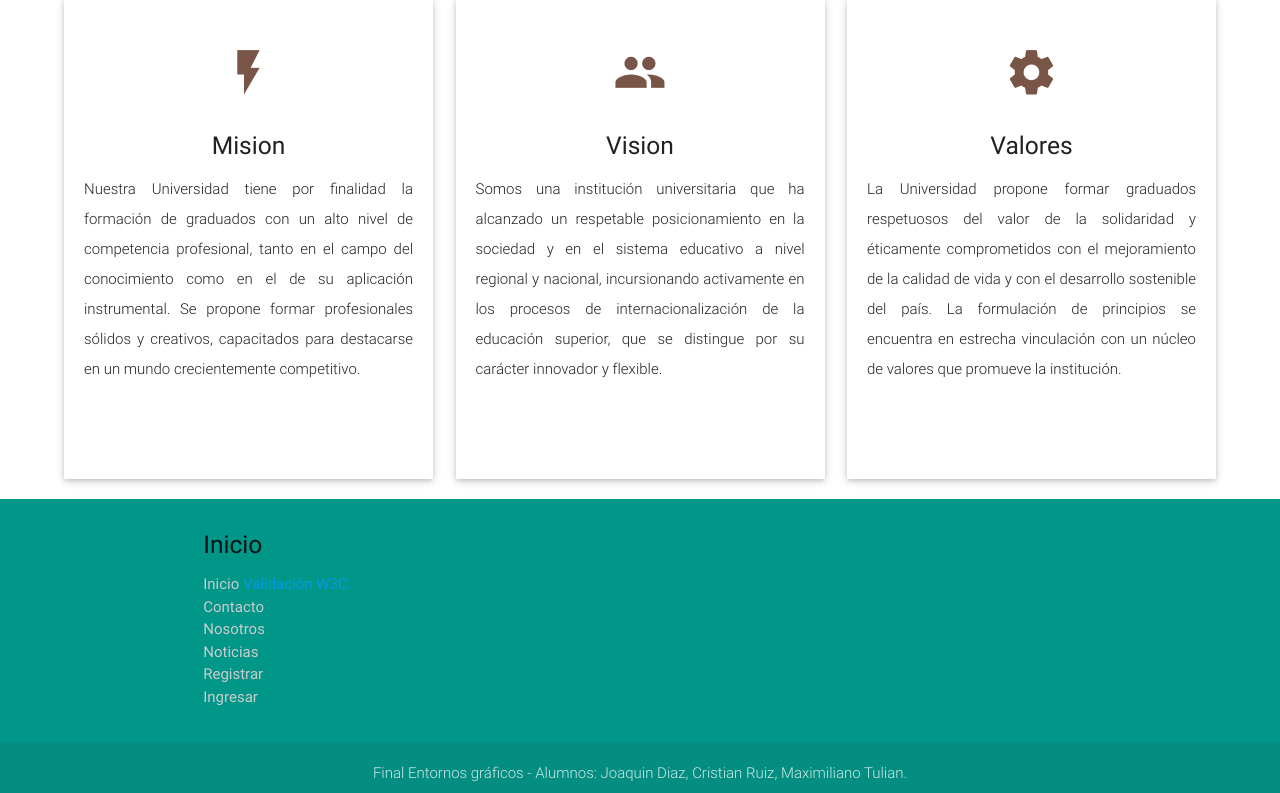
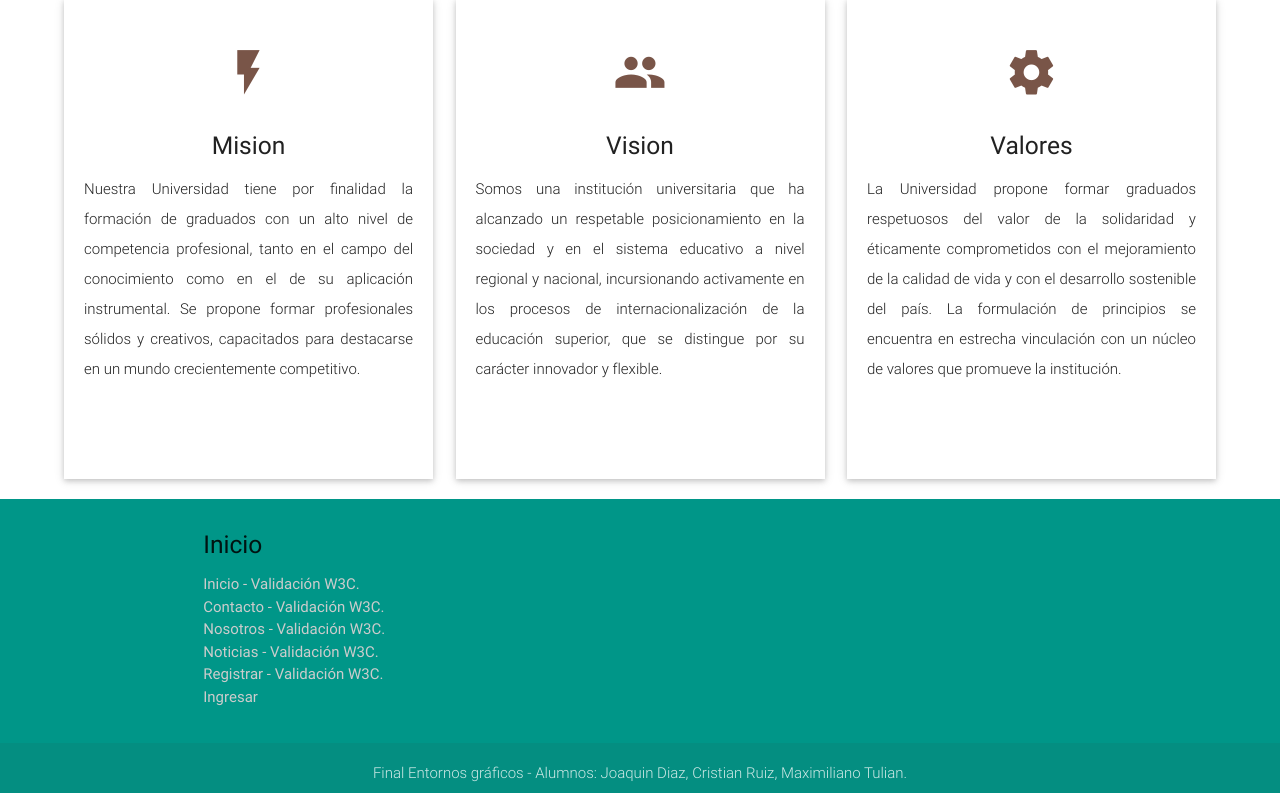
Before and after one commit to maximilianotulian/egfinal, a PHP site: page /index.php in a window 1280 px wide. Shown: the part 385-1178 px from the top of the page. Run offline with PHP 8.4, Linux system fonts and the light colour scheme; data that the repository does not hold is empty; some libraries are stand-ins or nearby versions.

Commit message:
Mas validaciones W3C, ids repetidos por modal

```diff
--- a/controllers/login.php
+++ b/controllers/login.php
@@ -4,14 +4,14 @@
 
     Use \App\System\Helpers\UserHelper as UserHelper;
 
-    if ( !isset($_POST['username']) && !isset($_POST['password']) ){
+    if ( !isset($_POST['username-modal']) && !isset($_POST['password-modal']) ){
         header('Location: /account/bad_login');
         die();
     }
 
     $user = array(
-        'username' => $_POST['username'],
-        'password' => $_POST['password']
+        'username' => $_POST['username-modal'],
+        'password' => $_POST['password-modal']
     );
 
     if(isset($_POST['remember_me']) && $_POST['remember_me'] == "true"){
--- a/views/footer.php
+++ b/views/footer.php
@@ -23,14 +23,34 @@ $loggedUser = UserHelper::getLoggedUser();
                         <?php } ?>
                         <li>
                             <a class="footer--list-item" href="/home">Inicio</a>
-                            <a href="https://validator.w3.org/nu/?doc=http%3A%2F%2Fportaleducativo.tigrimigri.com%2F">
-                                Validación W3C.
+                            <a class="footer--list-item" href="https://validator.w3.org/nu/?doc=http%3A%2F%2Fportaleducativo.tigrimigri.com%2F">
+                                - Validación W3C.
                             </a>
                         </li>
-                        <li><a class="footer--list-item" href="/contact">Contacto</a></li>
-                        <li><a class="footer--list-item" href="/us">Nosotros</a></li>
-                        <li><a class="footer--list-item" href="/news">Noticias</a></li>
-                        <li><a class="footer--list-item" href="/account">Registrar</a></li>
+                        <li>
+                            <a class="footer--list-item" href="/contact">Contacto</a>
+                            <a class="footer--list-item" href="https://validator.w3.org/nu/?doc=http%3A%2F%2Fportaleducativo.tigrimigri.com%2Fcontact">
+                                - Validación W3C.
+                            </a>
+                        </li>
+                        <li>
+                            <a class="footer--list-item" href="/us">Nosotros</a>
+                            <a class="footer--list-item" href="https://validator.w3.org/nu/?doc=http%3A%2F%2Fportaleducativo.tigrimigri.com%2Fus">
+                                - Validación W3C.
+                            </a>
+                        </li>
+                        <li>
+                            <a class="footer--list-item" href="/news">Noticias</a>
+                            <a class="footer--list-item" href="https://validator.w3.org/nu/?doc=http%3A%2F%2Fportaleducativo.tigrimigri.com%2Fnews">
+                                - Validación W3C.
+                            </a>
+                        </li>
+                        <li>
+                            <a class="footer--list-item" href="/account">Registrar</a>
+                            <a class="footer--list-item" href="https://validator.w3.org/nu/?doc=http%3A%2F%2Fportaleducativo.tigrimigri.com%2Fhome%23login-modal">
+                                - Validación W3C.
+                            </a>
+                        </li>
                         <li><a class="footer--list-item modal-trigger" href="#login-modal">Ingresar</a></li>
                     </ul>
                 </div>
--- a/views/log-in.php
+++ b/views/log-in.php
@@ -3,15 +3,15 @@
         <div class="modal-content">
             <div class="row margin">
                 <div class="col l12">
-                    <label for="username">Usuario</label>
-                    <input id="username" type="text" class="validate" name="username" required="required">
+                    <label for="username-modal">Usuario</label>
+                    <input id="username-modal" type="text" class="validate" name="username" required="required">
                 </div>
             </div>
 
             <div class="row margin">
                 <span class="col l12">
-                    <label for="password">Contraseña</label>
-                    <input id="password" type="password" class="validate" name="password" required="required">
+                    <label for="password-modal">Contraseña</label>
+                    <input id="password-modal" type="password" class="validate" name="password" required="required">
                 </span>
             </div>
 
```
